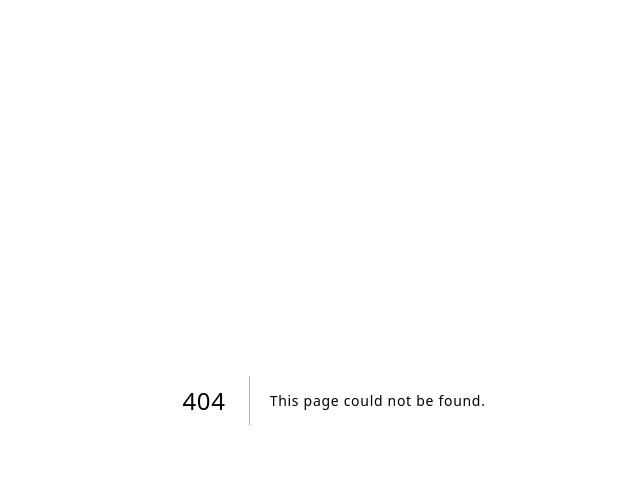
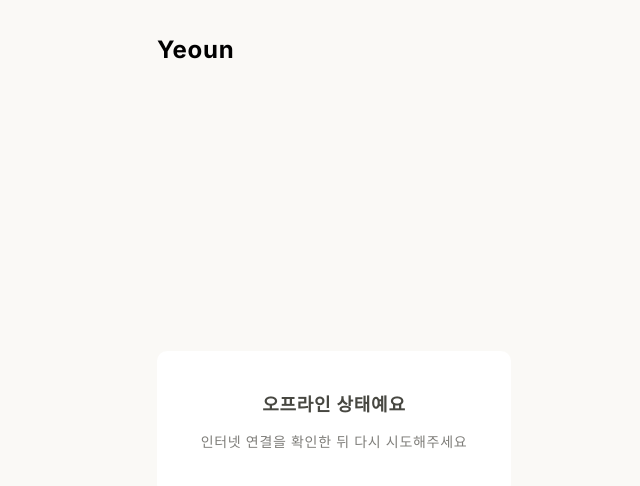
Before and after one commit to Dev-MAMOKEY/Yeoun-Frontend, a Next.js app: page /offline in a window 1280 px wide. Before the commit this address had no page. Shown: the top 486 px of the page, without its empty margins (306-946 px from the left). Built offline with nearby package versions, Linux system fonts and the light colour scheme; a web font is replaced by a local one.

Commit message:
[Feat/#40] Feat: 오프라인 fallback 페이지 추가

```diff
--- /dev/null
+++ b/app/offline/page.tsx
@@ -0,0 +1,23 @@
+import { PageLayout } from "../components/ui/PageLayout";
+
+// SW가 네트워크 실패를 감지했을 때 보여주는 오프라인 fallback 페이지
+export default function Offline() {
+  return (
+    <PageLayout className="flex flex-col gap-2 items-start pt-8 pb-8 px-6">
+      <div className="flex items-center w-full">
+        <span className="text-[24px] font-bold text-black tracking-brand">Yeoun</span>
+      </div>
+
+      <div className="flex-1 flex items-center justify-center w-full py-5">
+        <div className="bg-white flex flex-col gap-3 items-center px-5 py-[40px] rounded-sheet w-full text-center">
+          <h1 className="text-foreground text-[18px] font-semibold tracking-brand">
+            오프라인 상태예요
+          </h1>
+          <p className="text-subtle text-[14px] font-medium leading-6">
+            인터넷 연결을 확인한 뒤 다시 시도해주세요
+          </p>
+        </div>
+      </div>
+    </PageLayout>
+  );
+}
```
